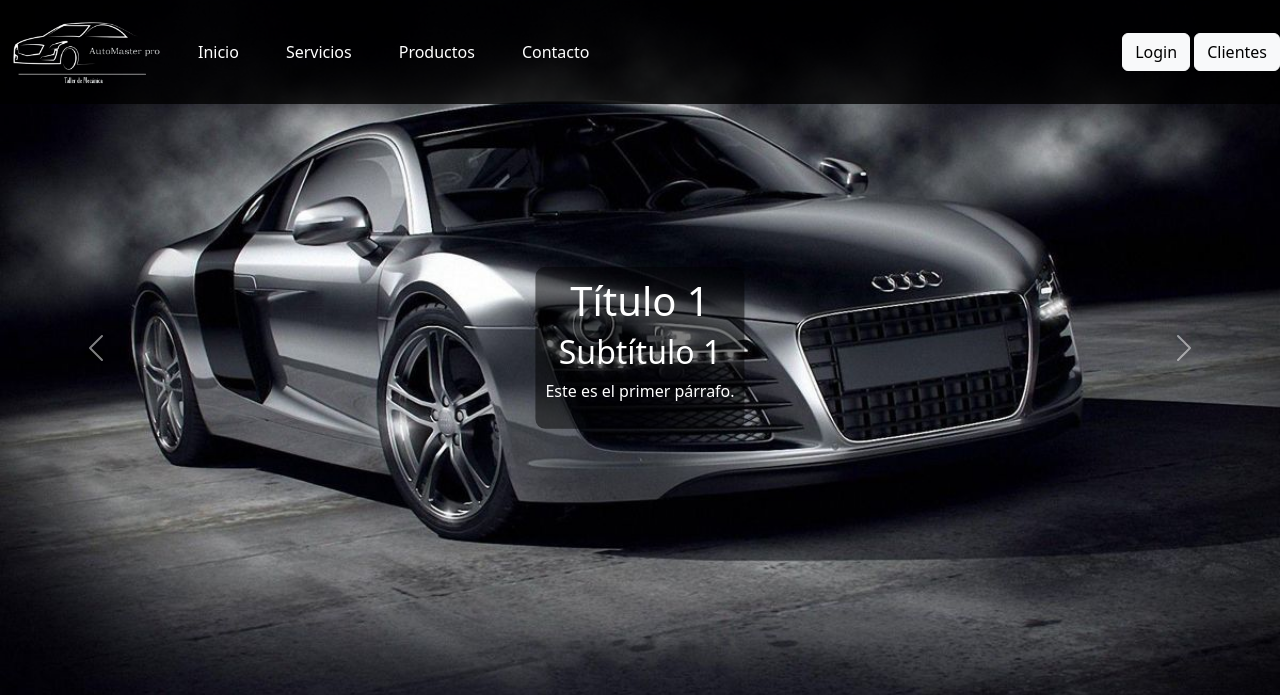
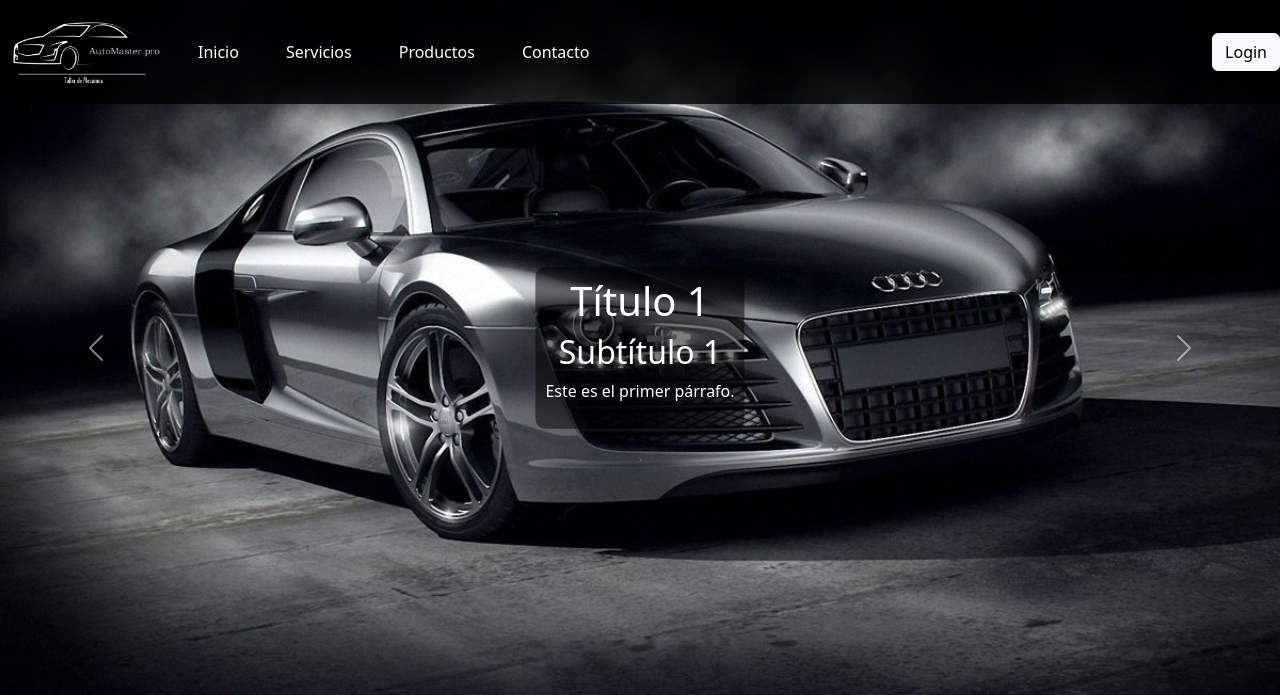
Before and after one commit to douglasbrenes83/Automaster, a Django app: page / in a window 1280 px wide. Shown: the top 695 px of the page. Run offline with Django 5.2, Linux system fonts and the light colour scheme.

Commit message:
eliminacion del boton cliente

```diff
--- a/principal/templates/index.html
+++ b/principal/templates/index.html
@@ -33,10 +33,6 @@
                     <form method="post" action="{% url 'login' %}" class="d-inline">
                         {% csrf_token %}
                         <button type="submit" class="btn btn-light">Login</button>
-                    </form>
-                    <form method="post" action="{% url 'cliente_update' %}" class="d-inline">
-                        {% csrf_token %}
-                        <button type="submit" class="btn btn-light">Clientes</button>
                     </form>
                 </div>
             </nav>
```
